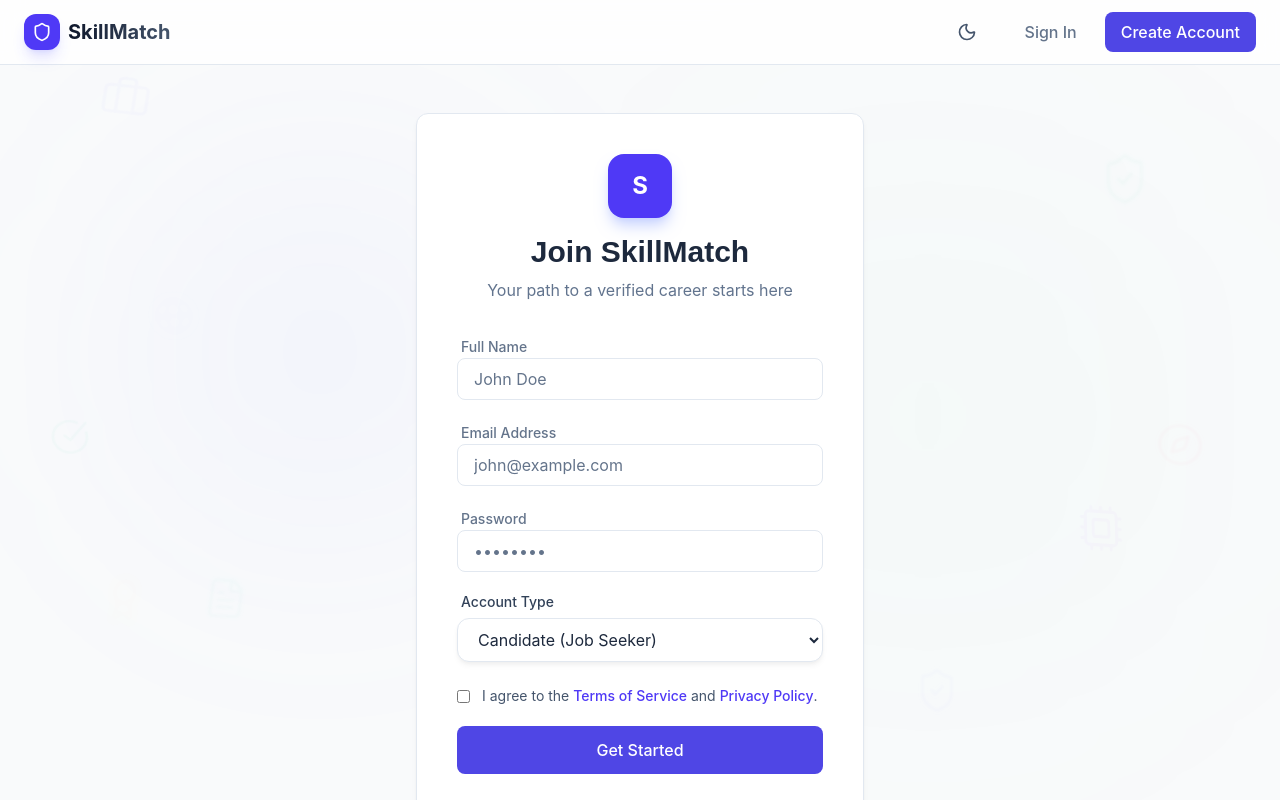
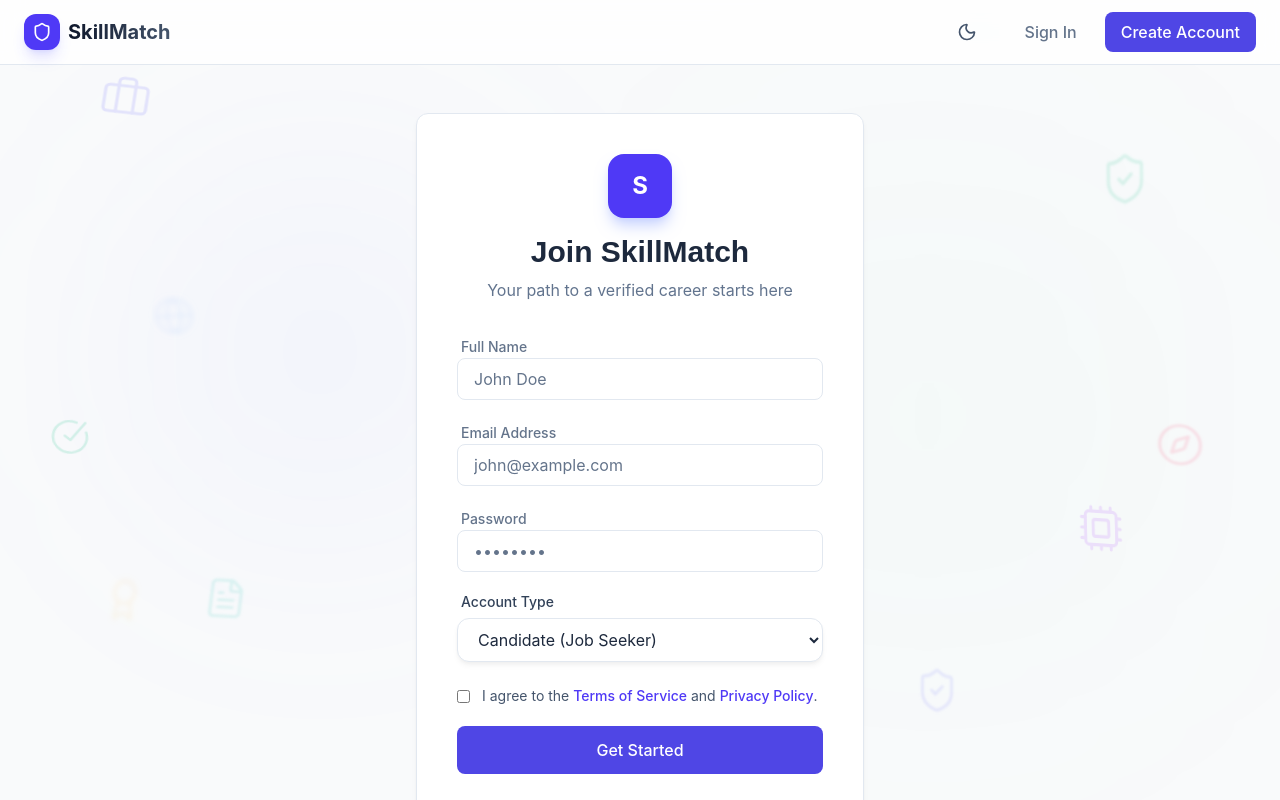
Before and after one commit to PRANAV0443s/skillmatch, a React (Vite) app in the folder frontend/: page /register in a window 1280 px wide. Shown: the top 800 px of the page. Built offline with nearby package versions, Linux system fonts and the light colour scheme.

Commit message:
Highlight and increase floating background icon visibility in light theme

```diff
--- a/frontend/src/components/FloatingBackground.jsx
+++ b/frontend/src/components/FloatingBackground.jsx
@@ -26,7 +26,7 @@ const FloatingBackground = () => {
                 return (
                     <div
                         key={idx}
-                        className={`absolute opacity-[0.03] dark:opacity-[0.07] hover:opacity-[0.15] dark:hover:opacity-[0.2] transition-opacity duration-700 preserve-3d ${className}`}
+                        className={`absolute opacity-[0.15] dark:opacity-[0.08] hover:opacity-[0.35] dark:hover:opacity-[0.25] transition-opacity duration-700 preserve-3d ${className}`}
                     >
                         <div className={`${depth} transition-transform duration-500`}>
                             <Icon size={size} strokeWidth={1.5} />
```
